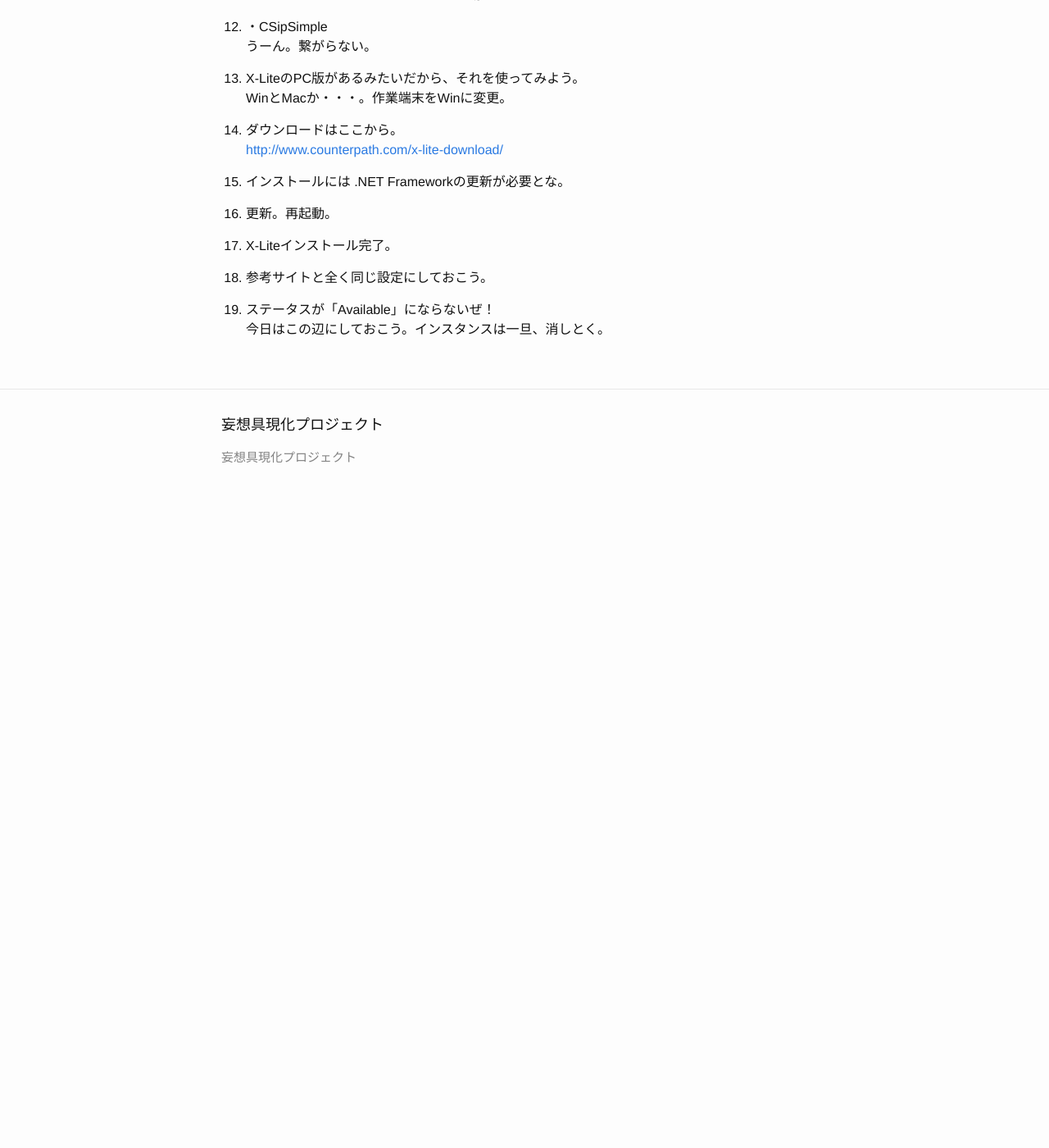
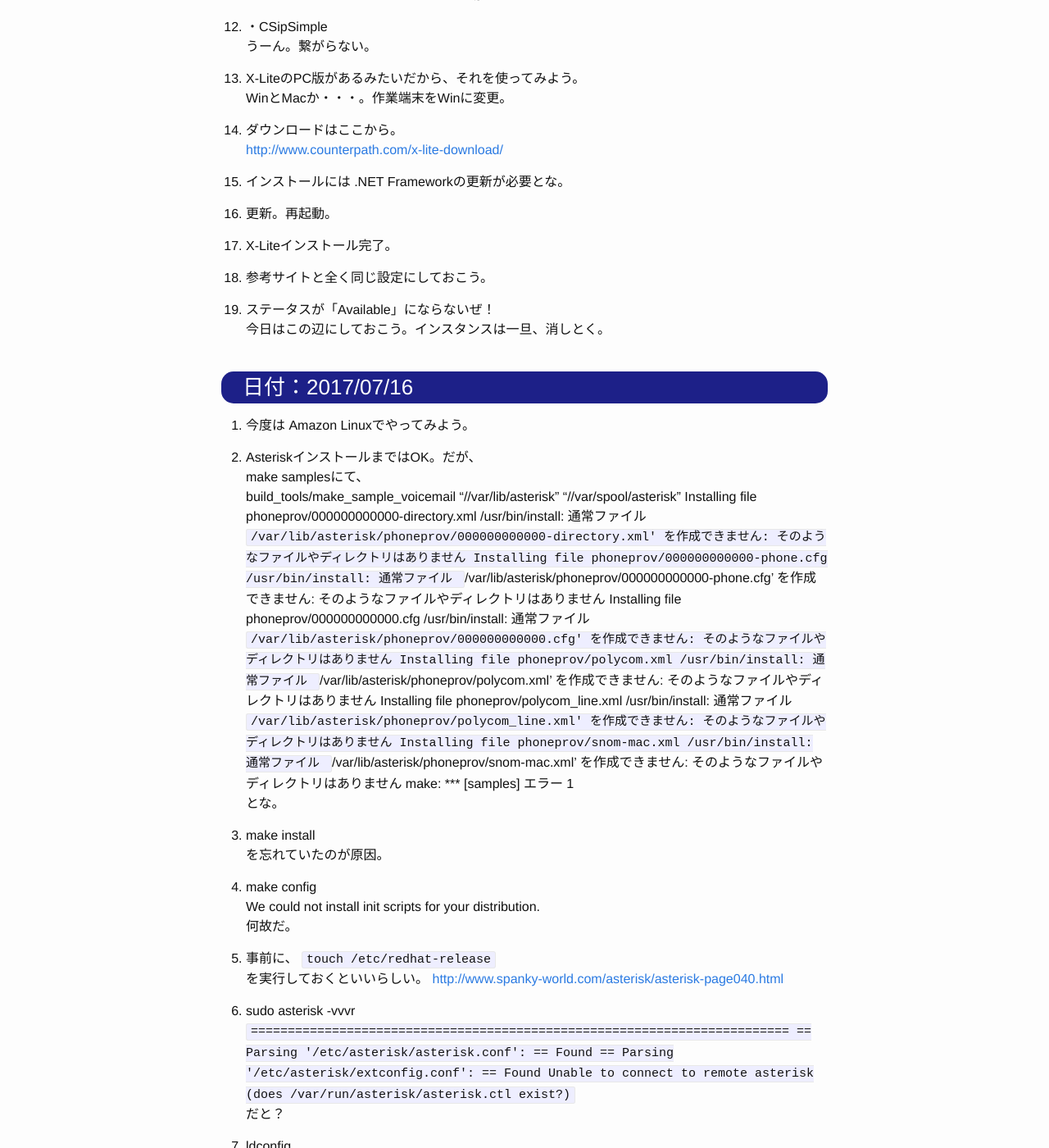
Before and after one commit to kakisoft/MyJekyllPage1, a Jekyll site: the page built from _posts/2017-07-09-Android-on-PBX.markdown, in a window 1280 px wide and 1400 px high, scrolled down 3008 px. Shown: the whole window at 82% size. Built offline with Jekyll 4.4.1, drawn with Linux system fonts in a browser that asks for light colours; before the commit the page ends 3638 px from its top, so only the background shows below that; some of the changed text lies outside the part shown.

Commit message:
edit android

````diff
--- a/_posts/2017-07-09-Android-on-PBX.markdown
+++ b/_posts/2017-07-09-Android-on-PBX.markdown
@@ -114,8 +114,8 @@ CentOS release 6.3 (Final)
 1. 先日と同じ個所でエラー。
 make sampleは何者だ？調べてみるか。
 
-1. https://wiki.asterisk.org/wiki/display/AST/Installing+Sample+Files
-正しいコマンドは「make sample**s**」では！？
+1. 正しいコマンドは「make sample**s**」では！？
+[https://wiki.asterisk.org/wiki/display/AST/Installing+Sample+Files](https://wiki.asterisk.org/wiki/display/AST/Installing+Sample+Files)
 
 1. OK！起動まで出来たぜ！
 
@@ -149,3 +149,70 @@ WinとMacか・・・。作業端末をWinに変更。
 
 1. ステータスが「Available」にならないぜ！
 今日はこの辺にしておこう。インスタンスは一旦、消しとく。
+
+
+
+### 　日付：2017/07/16
+
+1. 今度は Amazon Linuxでやってみよう。
+
+1. AsteriskインストールまではOK。だが、
+make samplesにて、
+build_tools/make_sample_voicemail "//var/lib/asterisk" "//var/spool/asterisk"
+Installing file phoneprov/000000000000-directory.xml
+/usr/bin/install: 通常ファイル `/var/lib/asterisk/phoneprov/000000000000-directory.xml' を作成できません: そのようなファイルやディレクトリはありません
+Installing file phoneprov/000000000000-phone.cfg
+/usr/bin/install: 通常ファイル `/var/lib/asterisk/phoneprov/000000000000-phone.cfg' を作成できません: そのようなファイルやディレクトリはありません
+Installing file phoneprov/000000000000.cfg
+/usr/bin/install: 通常ファイル `/var/lib/asterisk/phoneprov/000000000000.cfg' を作成できません: そのようなファイルやディレクトリはありません
+Installing file phoneprov/polycom.xml
+/usr/bin/install: 通常ファイル `/var/lib/asterisk/phoneprov/polycom.xml' を作成できません: そのようなファイルやディレクトリはありません
+Installing file phoneprov/polycom_line.xml
+/usr/bin/install: 通常ファイル `/var/lib/asterisk/phoneprov/polycom_line.xml' を作成できません: そのようなファイルやディレクトリはありません
+Installing file phoneprov/snom-mac.xml
+/usr/bin/install: 通常ファイル `/var/lib/asterisk/phoneprov/snom-mac.xml' を作成できません: そのようなファイルやディレクトリはありません
+make: *** [samples] エラー 1
+とな。
+
+1. make install
+を忘れていたのが原因。
+
+1. make config
+We could not install init scripts for your distribution.
+何故だ。
+
+1. 事前に、
+```touch /etc/redhat-release```
+を実行しておくといいらしい。
+[http://www.spanky-world.com/asterisk/asterisk-page040.html](http://www.spanky-world.com/asterisk/asterisk-page040.html)
+
+1. sudo asterisk -vvvr
+```
+=========================================================================
+  == Parsing '/etc/asterisk/asterisk.conf':   == Found
+  == Parsing '/etc/asterisk/extconfig.conf':   == Found
+Unable to connect to remote asterisk (does /var/run/asterisk/asterisk.ctl exist?)  ```
+だと？
+
+1. ldconfig
+でいいのか？
+
+1. ```=========================================================================
+  == Parsing '/etc/asterisk/asterisk.conf':   == Found
+  == Parsing '/etc/asterisk/extconfig.conf':   == Found
+Connected to Asterisk 1.8.8.1 currently running on ip-172-31-2-102 (pid = 31351)
+Verbosity is at least 3
+ip-172-31-2-102*CLI>```
+これでOKだったみたい。
+Amazon Linuxでも問題なしという事で。
+
+1. X-Liteを設定。
+おお！今度は Aailableになったぞ！
+上記の設定例で行くと、パスワードは「pass」となる。
+ポート番号の指定は特に要らない。
+
+1. 続いて、Android側。
+Media5-phoneをインストール。
+
+1. あれ？どう設定するんだ。これ。
+もう遅いから、明日にしよう。
````
Also changed, not shown: 2 other files.
